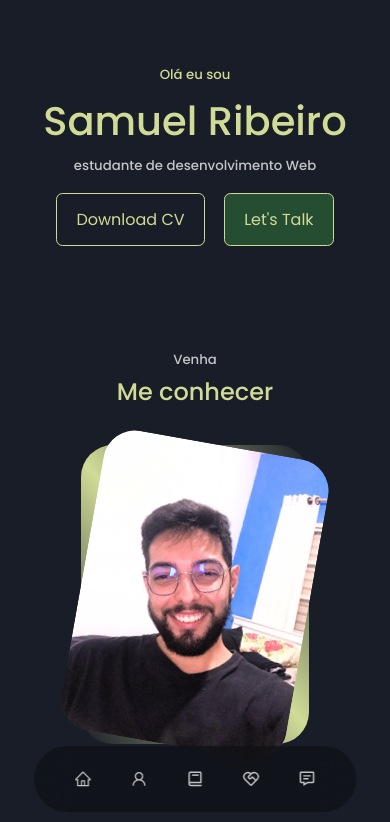
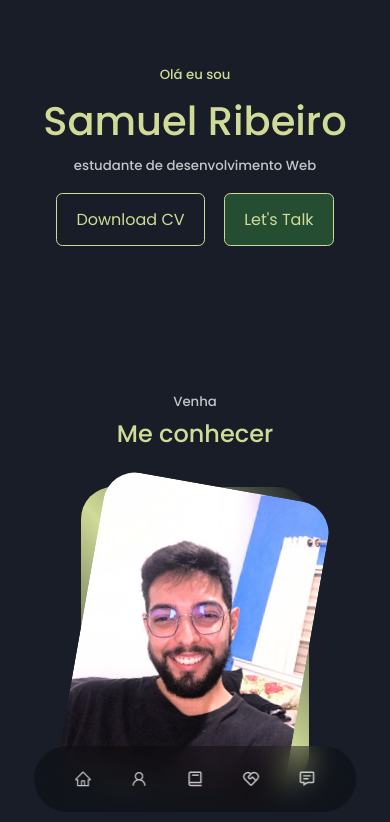
Before and after one commit to SamuelR499/my-portfolio, a React (Create React App) app: page / in a window 390 px wide. Shown: the top 822 px of the page. Built offline with nearby package versions, Linux system fonts and the light colour scheme; the HTML template or start-up script is replaced by a standard one.

Commit message:
fix: header sobreposição

```diff
--- a/src/components/header/Header.css
+++ b/src/components/header/Header.css
@@ -1,5 +1,5 @@
 header {
-  height: 30vh;
+  height: 40vh;
   padding-top: 1rem;
   overflow: hidden;
   bottom: 1rem;
@@ -45,16 +45,11 @@ header {
   font-size: 0.9rem;
 }
 
-/*=============== MEDIA QUERIES { MEDIUM DEVICES} ===============*/
-@media screen and (max-width: 1024px) {
-header {
-  height:  30vh;
-}
-}
+
 /*=============== MEDIA QUERIES { SMALL DEVICES} ===============*/
 @media screen and (max-width: 600px) {
 header {
-  height: 30vh;
+  height: 35vh;
 }
 .scroll_down {
   display: none;
```
